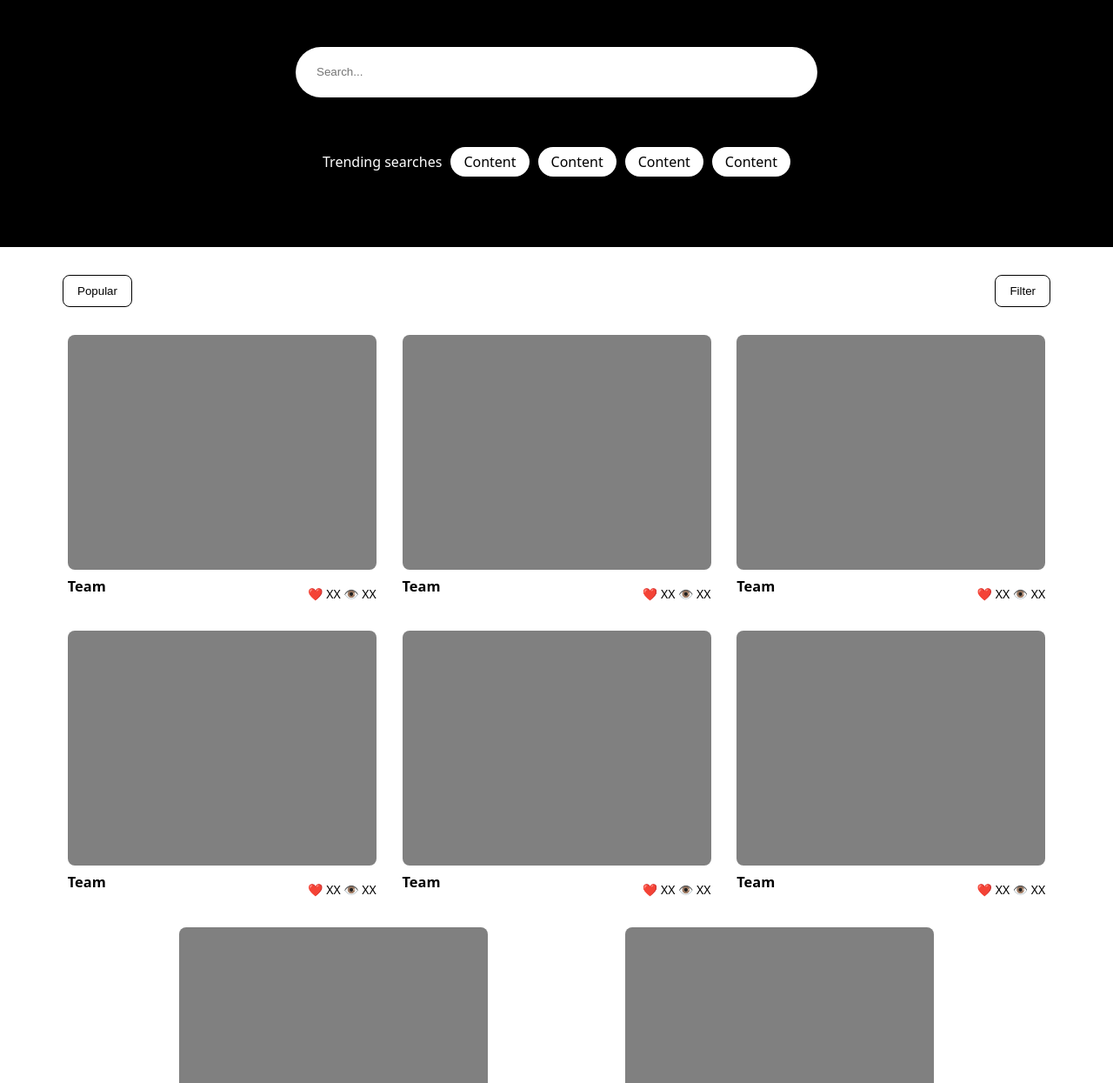
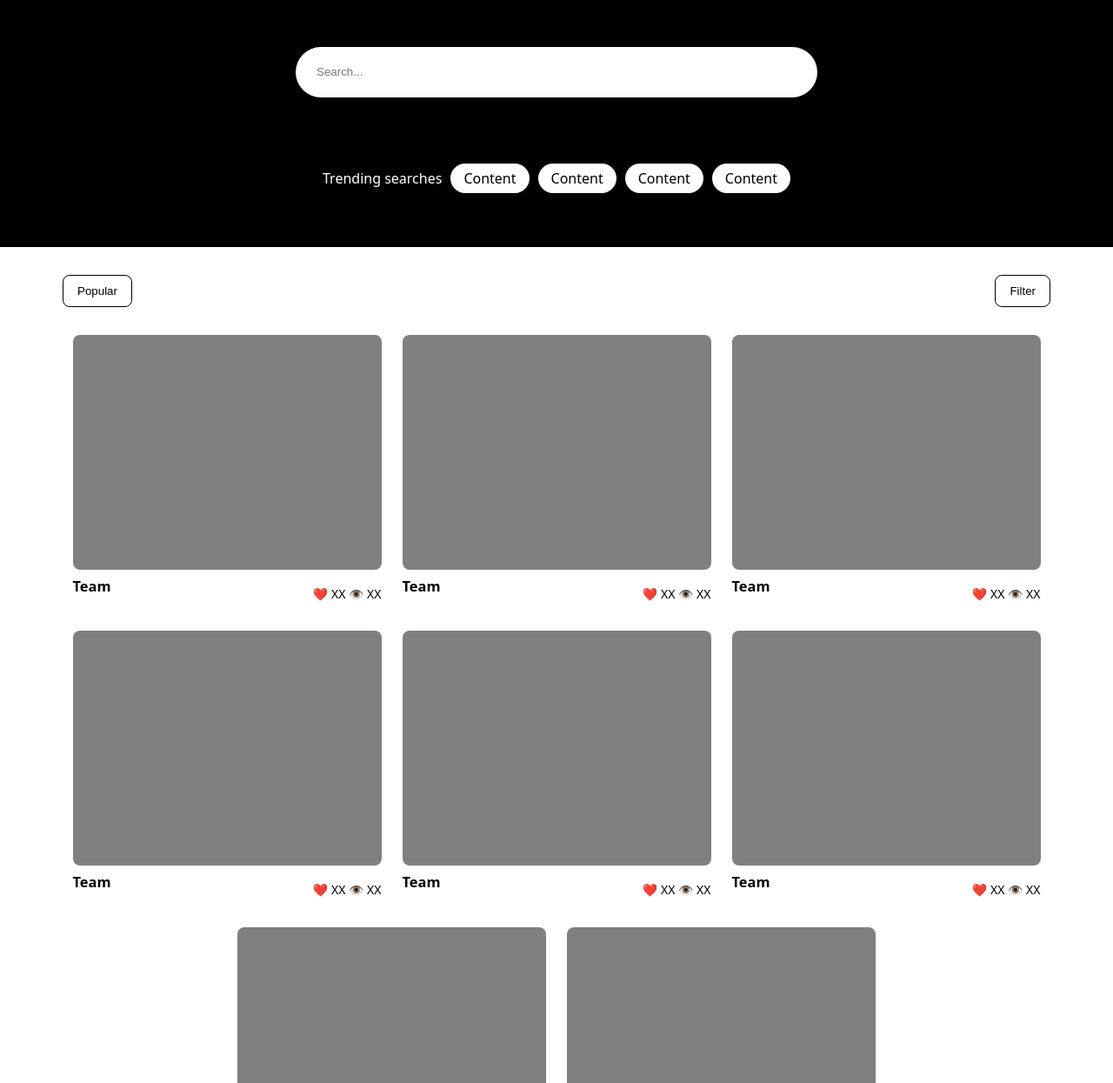
Before and after one commit to Mo0odMC/flexbox-lab, a plain HTML site: page index.html in a window 1280 px wide. Shown: the part 227-1472 px from the top of the page at 87% size. Drawn offline with Linux system fonts and the light colour scheme.

Commit message:
adjusted some code to make it look a bit more like the solution

```diff
--- a/css/style.css
+++ b/css/style.css
@@ -11,9 +11,9 @@ body {
 nav {
   background-color: white;
   padding: 8px 16px;
-    display: flex;
-    justify-content: space-between;
-    align-items:center;
+  display: flex;
+  justify-content: space-between;
+  align-items:center;
 }
 
 p {
@@ -56,7 +56,7 @@ main {
   padding: 32px 72px;
   display: flex;
   flex-wrap: wrap;
-  justify-content: space-evenly;
+  justify-content: center;
   align-items: center;
   gap: 24px;
 }
@@ -114,7 +114,7 @@ nav button {
 #destinations{
     display: flex;
     align-items: center;
-    justify-content: space-evenly;
+    /* justify-content: space-evenly; */
     gap: 16px;
 }
 #actions{
@@ -127,7 +127,7 @@ nav button {
 #hero{
     display: flex;
     flex-direction: column;
-    justify-content: space-evenly;
+    justify-content: space-around;
     align-items: center;
 }
 #trending {
```
